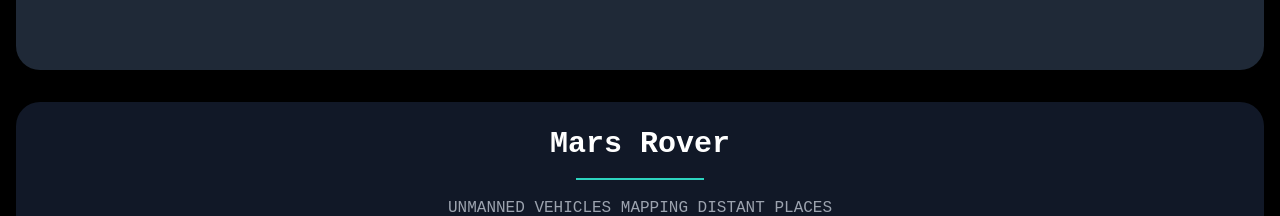
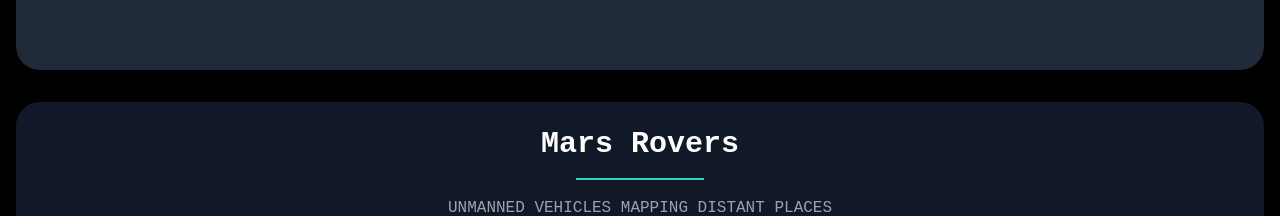
Before and after one commit to chingu-voyages/v52-tier3-team-40, a React (Vite) app: page / in a window 1280 px wide. Shown: the part 2060-2276 px from the top of the page. Built offline with nearby package versions, Linux system fonts and the light colour scheme; no server answers.

Commit message:
spacing fixed

```diff
--- a/src/components/Rover/Rover.jsx
+++ b/src/components/Rover/Rover.jsx
@@ -7,7 +7,7 @@ const Rover = () => {
   return (
     <div className="w-full max-w-7xl px-8 py-6 bg-gray-900 rounded-3xl shadow-lg ">
       <div className="self-center text-center">
-        <h2 className="text-3xl font-bold">Mars Rover</h2>
+        <h2 className="text-3xl font-bold">Mars Rovers</h2>
         <hr className="border-b-teal-400 border-b-2 border-t-0 w-32 mx-auto my-4"></hr>
         <p className="text-gray-400 pb-4">
           UNMANNED VEHICLES MAPPING DISTANT PLACES
```
Also changed, not shown: src/components/Rover/RoverInfo.jsx (indentation only).
